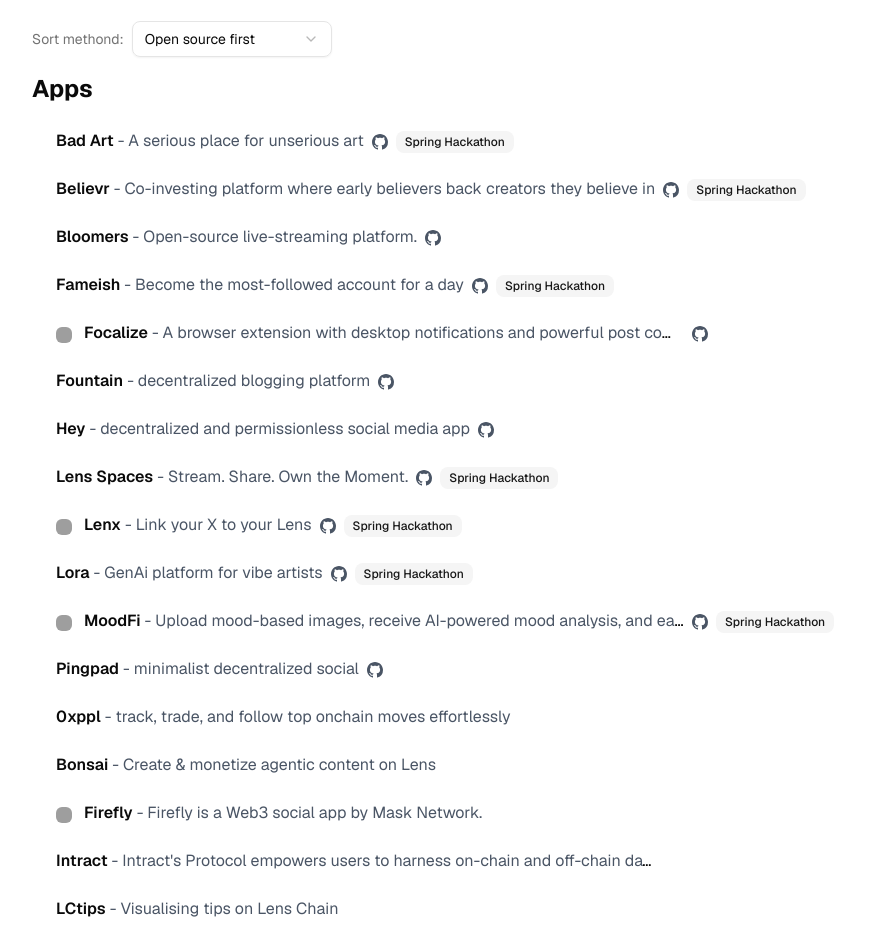
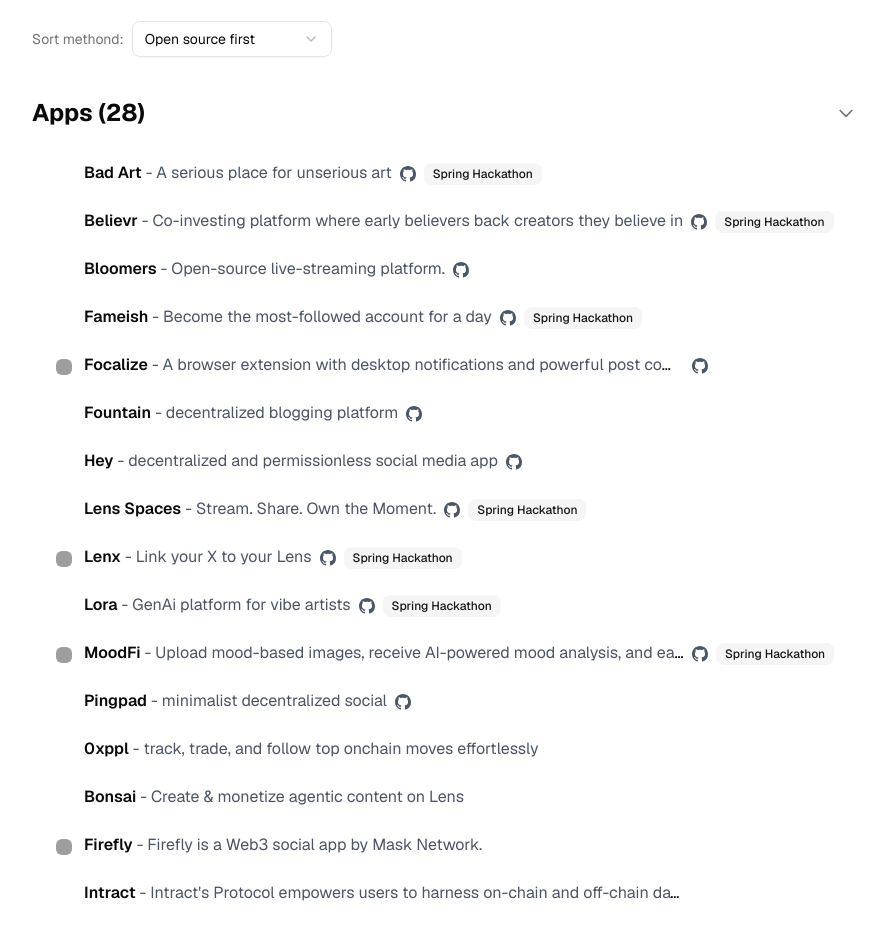
Before and after one commit to cartel-sh/awesome-lens, a Next.js app: page / in a window 1280 px wide. Shown: the part 80-1012 px from the top of the page, without its empty margins (192-1075 px from the left). Built offline with nearby package versions, Linux system fonts and the light colour scheme; grey boxes are pictures that could not be loaded.

Commit message:
update projects, add chevrons

```diff
--- a/projects-meta.json
+++ b/projects-meta.json
@@ -79,13 +79,13 @@
     },
     {
       "name": "Focalize",
-      "url": "https://get.focalize.app/",
+      "url": "https://focalize.app/",
       "description": "A browser extension with desktop notifications and powerful post composer.",
       "github": "https://github.com/FocalizeApp/focalize-extension",
-      "ogTitle": "Focalize - Extension for Lens - Chrome Web Store",
-      "ogDescription": "Social app built on Lens Chain and Lens Protocol",
-      "ogImage": "https://lh3.googleusercontent.com/pF7fQMLHsvGmPPBHLmejlH1ORCp7WnDcDDfCk4JMZnL_ZkYbzENmxSf12ZqDOQxAErZjUMMrru-b58dPntesJhSq=s128-rj-sc0x00ffffff",
-      "iconUrl": "https://ssl.gstatic.com/chrome/webstore/images/icon_48px.png",
+      "ogTitle": "Focalize - Extension for Lens",
+      "ogDescription": "Focalize is a full social app built on Lens, running in a browser extension.",
+      "ogImage": "https://focalize.app/images/focalize.png",
+      "iconUrl": "https://focalize.app/images/focalize.svg",
       "category": "Apps"
     },
     {
@@ -187,7 +187,7 @@
       "url": "https://lenscan.io",
       "description": "Community driven Lens chain explorer",
       "ogTitle": "Lenscan",
-      "ogDescription": "Lens Protocol Blockchain and Social Explorer",
+      "ogDescription": "Lens Chain Block and Social Explorer",
       "iconUrl": "https://lenscan.io/favicon.svg",
       "category": "Apps"
     },
@@ -223,7 +223,7 @@
         "Spring Hackathon"
       ],
       "ogTitle": "onlora.ai",
-      "ogDescription": "AI Generated Vibes",
+      "ogDescription": "GenAI platform for vibe artists",
       "iconUrl": "https://onlora.ai/favicon.ico",
       "category": "Apps"
     },
@@ -258,6 +258,7 @@
       "github": "https://github.com/pingpad-io/ping",
       "ogTitle": "Pingpad",
       "ogDescription": "reach your people on pingpad",
+      "ogImage": "http://localhost:3000/logo.png",
       "iconUrl": "https://pingpad.io/favicon.ico",
       "category": "Apps"
     },
@@ -279,6 +280,14 @@
       "ogDescription": "Soclly is a social aggregator platform.",
       "ogImage": "https://assets.soclly.com/marketing/og.png",
       "iconUrl": "https://assets.soclly.com/images/icons/apple-touch-icon.png",
+      "category": "Apps"
+    },
+    {
+      "name": "Vellu",
+      "url": "https://vellu.xyz",
+      "handle": "vellu",
+      "ogTitle": "vellu",
+      "iconUrl": "https://vellu.xyz/favicon.svg",
       "category": "Apps"
     },
     {
@@ -467,9 +476,9 @@
       "tags": [
         "Spring Hackathon"
       ],
-      "ogTitle": "GitHub - ubinhash/lens-prophet-lab",
-      "ogDescription": "Contribute to ubinhash/lens-prophet-lab development by creating an account on GitHub.",
-      "ogImage": "https://opengraph.githubassets.com/4c6b2aabad0b0a3a1af4cec519de69c7f460da76eb4e1cf86d12c1d1618f9658/ubinhash/lens-prophet-lab",
+      "ogTitle": "GitHub - ubinhash/lens-prophet-lab: Lens Spring Hackathon",
+      "ogDescription": "Lens Spring Hackathon . Contribute to ubinhash/lens-prophet-lab development by creating an account on GitHub.",
+      "ogImage": "https://opengraph.githubassets.com/d1912faec2e4182cbd9d1182f37fe20a4b05a8b67cfb48ce6480e90cfa9ab075/ubinhash/lens-prophet-lab",
       "iconUrl": "https://github.githubassets.com/favicons/favicon.svg",
       "category": "Other"
     },
@@ -707,7 +716,7 @@
       "url": "https://github.com/kuhaku-xyz/awesome-lens",
       "ogTitle": "GitHub - kuhaku-xyz/awesome-lens: a collection of awesome lens v3 projects",
       "ogDescription": "a collection of awesome lens v3 projects. Contribute to kuhaku-xyz/awesome-lens development by creating an account on GitHub.",
-      "ogImage": "https://opengraph.githubassets.com/2d2bb52c86d77558776d4b055ae0ad8606de621a19a194b7a1b4063ab65405c5/kuhaku-xyz/awesome-lens",
+      "ogImage": "https://opengraph.githubassets.com/1e56e8342204b033b43b250f2929395e59c712e62c89ffc07176552ef46722d3/kuhaku-xyz/awesome-lens",
       "iconUrl": "https://github.githubassets.com/favicons/favicon.svg",
       "category": "Resources"
     },
@@ -793,7 +802,7 @@
       "description": "The official SDK for the Lens Protocol",
       "ogTitle": "GitHub - lens-protocol/lens-sdk: The official SDK to interact with the Lens Protocol",
       "ogDescription": "The official SDK to interact with the Lens Protocol - lens-protocol/lens-sdk",
-      "ogImage": "https://opengraph.githubassets.com/1fc040ed0561d9f3e6e6f435a2fed02a49aad4f406f1244ae2bdc3abdaff3ca5/lens-protocol/lens-sdk",
+      "ogImage": "https://opengraph.githubassets.com/78f2d1af9810eafdfed351baffd27bde91d7ac40083b59a60f39243016300e7e/lens-protocol/lens-sdk",
       "iconUrl": "https://github.githubassets.com/favicons/favicon.svg",
       "category": "Resources"
     }
@@ -830,7 +839,7 @@
       "category": "Dashboards"
     },
     {
-      "name": "Lens Chain",
+      "name": "Lens Chain ",
       "url": "https://dune.com/lens/lens-chain",
       "description": "general dashboard",
       "ogTitle": "Lens Chain",
@@ -840,23 +849,23 @@
       "category": "Dashboards"
     },
     {
-      "name": "Lens Chain",
-      "url": "https://dune.com/lens/lens-chain",
-      "description": "general dashboard",
-      "ogTitle": "Lens Chain",
-      "ogDescription": "Dune is the all-in-one crypto data platform — query with SQL, stream data via APIs & DataShare, and publish interactive dashboards across 100+ blockchains.",
-      "ogImage": "https://core-api.dune.com/public/screenshot?url=https://dune.com/lens/lens-chain",
-      "iconUrl": "https://dune.com/assets/glyph-1024w.png",
-      "category": "Dashboards"
-    },
-    {
-      "name": "Lens Chain",
+      "name": "Lens Chain by Vicnaum",
       "url": "https://dune.com/vicnaum/lens-chain",
       "description": "dashboard by Vicnaum",
       "handleUrl": "https://hey.xyz/u/vicnaum",
       "ogTitle": "Lens Chain",
       "ogDescription": "Dune is the all-in-one crypto data platform — query with SQL, stream data via APIs & DataShare, and publish interactive dashboards across 100+ blockchains.",
       "ogImage": "https://core-api.dune.com/public/screenshot?url=https://dune.com/vicnaum/lens-chain",
+      "iconUrl": "https://dune.com/assets/glyph-1024w.png",
+      "category": "Dashboards"
+    },
+    {
+      "name": "Lens Chain General",
+      "url": "https://dune.com/lens/lens-chain",
+      "description": "general dashboard",
+      "ogTitle": "Lens Chain",
+      "ogDescription": "Dune is the all-in-one crypto data platform — query with SQL, stream data via APIs & DataShare, and publish interactive dashboards across 100+ blockchains.",
+      "ogImage": "https://core-api.dune.com/public/screenshot?url=https://dune.com/lens/lens-chain",
       "iconUrl": "https://dune.com/assets/glyph-1024w.png",
       "category": "Dashboards"
     }
@@ -962,8 +971,8 @@
       "description": "L2Beat is a platform for tracking and analyzing Layer 2 networks. It provides real-time data on transaction volumes, user activity, and other metrics, helping users stay updated on the latest developments in the Layer 2 space.",
       "ogTitle": "Lens - L2BEAT",
       "ogDescription": "Lens Network is the main social networking hub for the user base of Lens Protocol, built on a Validium using ZKsync's ZK Stack technology.",
-      "ogImage": "https://l2beat.com/scaling/projects/lens/opengraph-image-6bdw2d/lens?8f2929084dd99492",
-      "iconUrl": "https://l2beat.com/favicon.ico",
+      "ogImage": "http://localhost:3000/static/meta-images/scaling/projects/lens/opengraph-image.cae6f324.png",
+      "iconUrl": "https://l2beat.com/static/icon.c58a8403.svg",
       "category": "Infra"
     },
     {
@@ -979,7 +988,7 @@
       "name": "Lenscan",
       "url": "https://lenscan.io",
       "ogTitle": "Lenscan",
-      "ogDescription": "Lens Protocol Blockchain and Social Explorer",
+      "ogDescription": "Lens Chain Block and Social Explorer",
       "iconUrl": "https://lenscan.io/favicon.svg",
       "category": "Infra"
     },
@@ -1022,7 +1031,7 @@
       "url": "https://app.uniswap.org",
       "description": "A DEX for Lens Chain",
       "ogTitle": "Uniswap Interface",
-      "ogDescription": "Swap or provide liquidity on the Uniswap Protocol",
+      "ogDescription": "Swap crypto on Ethereum, Base, Arbitrum, Polygon, Unichain and more. The DeFi platform trusted by millions.",
       "ogImage": "https://app.uniswap.org/images/1200x630_Rich_Link_Preview_Image.png",
       "iconUrl": "https://app.uniswap.org/favicon.png",
       "category": "Infra"
@@ -1038,5 +1047,9 @@
       "iconUrl": "https://zksync.io/favicon.ico",
       "category": "Infra"
     }
-  ]
+  ],
+  "_metadata": {
+    "lastUpdated": "2025-06-02T05:48:32.254Z",
+    "generatedAt": 1748843312254
+  }
 }
--- a/projects.json
+++ b/projects.json
@@ -26,6 +26,11 @@
       "name": "Lemonade",
       "url": "https://lemonade.social/",
       "description": "platform for your shop, events and community."
+    },
+    {
+      "name": "Vellu",
+      "url": "https://vellu.xyz",
+      "handle": "vellu"
     },
     {
       "name": "Bloomers",
@@ -488,18 +493,18 @@
   ],
   "Dashboards": [
     {
-      "name": "Lens Chain",
+      "name": "Lens Chain General",
       "url": "https://dune.com/lens/lens-chain",
       "description": "general dashboard"
     },
     {
-      "name": "Lens Chain",
+      "name": "Lens Chain by Vicnaum",
       "url": "https://dune.com/vicnaum/lens-chain",
       "description": "dashboard by Vicnaum",
       "handleUrl": "https://hey.xyz/u/vicnaum"
     },
     {
-      "name": "Lens Chain",
+      "name": "Lens Chain ",
       "url": "https://dune.com/lens/lens-chain",
       "description": "general dashboard"
     },
--- a/src/app/page.tsx
+++ b/src/app/page.tsx
@@ -4,7 +4,7 @@
 import path from 'path';
 import { useState, useEffect } from 'react';
 import Header from '../components/header';
-import projectsMetaData from '../../projects-meta.json';
+import projectsMetaDataRaw from '../../projects-meta.json';
 import ProjectCard from '../components/project-card';
 import {
   Select,
@@ -20,7 +20,14 @@
   [category: string]: ProjectItem[];
 }
 
-const projects: Projects = projectsMetaData;
+// Type for the raw data with metadata
+const projectsDataRaw = projectsMetaDataRaw as any;
+const metadata = projectsDataRaw._metadata;
+
+// Extract projects excluding metadata
+const projects: Projects = Object.fromEntries(
+  Object.entries(projectsDataRaw).filter(([key]) => key !== '_metadata')
+) as Projects;
 
 type SortOrder = "alphabetical" | "openSourceFirst";
 
@@ -40,6 +47,21 @@
 export default function Home() {
   const [sortOrder, setSortOrder] = useState<SortOrder>("openSourceFirst");
   const [clientProjects, setClientProjects] = useState<Projects>(projects);
+  const [expandedCategories, setExpandedCategories] = useState<Record<string, boolean>>(() => {
+    // Initialize all categories as expanded
+    const initialState: Record<string, boolean> = {};
+    Object.keys(projects).forEach(category => {
+      initialState[category] = true;
+    });
+    return initialState;
+  });
+
+  const toggleCategory = (category: string) => {
+    setExpandedCategories(prev => ({
+      ...prev,
+      [category]: !prev[category]
+    }));
+  };
 
   return (
     <div className="flex flex-col items-center min-h-screen font-[family-name:var(--font-geist-sans)]">
@@ -64,14 +86,31 @@
             return null;
           }
 
+          const isExpanded = expandedCategories[category];
+
           return (
             <div key={category}>
-              <h2 className='font-bold text-2xl my-4'>{category}</h2>
-              <div className="flex flex-col gap-2 sm:pl-4">
-                {sortedItems.map((item) => (
-                  <ProjectCard key={`${category}-${item.name}-${item.url}`} item={item} />
-                ))}
+              <div
+                className="flex items-center justify-between cursor-pointer hover:bg-muted/30 rounded-md p-2 -ml-2 transition-colors duration-150"
+                onClick={() => toggleCategory(category)}
+              >
+                <h2 className='font-bold text-2xl my-4'>{category} ({sortedItems.length})</h2>
+                <svg
+                  className={`w-5 h-5 text-muted-foreground transition-transform duration-200 ${isExpanded ? 'rotate-90' : ''}`}
+                  fill="none"
+                  stroke="currentColor"
+                  viewBox="0 0 24 24"
+                >
+                  <path strokeLinecap="round" strokeLinejoin="round" strokeWidth={2} d="M9 5l7 7-7 7" />
+                </svg>
               </div>
+              {isExpanded && (
+                <div className="flex flex-col gap-2 sm:pl-4">
+                  {sortedItems.map((item) => (
+                    <ProjectCard key={`${category}-${item.name}-${item.url}`} item={item} />
+                  ))}
+                </div>
+              )}
             </div>
           );
         })}
@@ -80,6 +119,17 @@
         <p>
           Built with love by the Lens community. <a href="https://github.com/kuhaku-xyz/awesome-lens" target="_blank" rel="noopener noreferrer" className="underline">Contribute.</a>
         </p>
+        {metadata?.lastUpdated && (
+          <p className="mt-2 text-xs text-gray-400">
+            Last updated: {new Date(metadata.lastUpdated).toLocaleDateString('en-US', {
+              year: 'numeric',
+              month: 'long',
+              day: 'numeric',
+              hour: '2-digit',
+              minute: '2-digit'
+            })}
+          </p>
+        )}
       </footer>
     </div>
   );
--- a/src/components/project-card.tsx
+++ b/src/components/project-card.tsx
@@ -45,18 +45,18 @@
       setIsExpanded(!isExpanded)
     }}>
       <div className="flex items-center w-full">
+        <div className={`w-4 h-4 mr-3 mt-1 flex-shrink-0 flex items-center rounded-full justify-center`}>
           {item.iconUrl ? (
             <img
               src={item.iconUrl}
-            className="w-4 h-4 mr-3 mt-1 rounded-sm object-cover flex-shrink-0"
+              className="w-4 h-4 z-10 rounded-sm object-cover"
               onError={(e) => {
                 e.currentTarget.style.display = 'none';
                 console.warn(`Failed to load icon: ${item.iconUrl} for ${item.name}`);
               }}
             />
-        ) : (
-          <div className="w-4 h-4 mr-3 mt-1 rounded-full flex-shrink-0"></div>
-        )}
+          ) : null}
+        </div>
         <div className="flex-grow flex gap-2 items-baseline">
           <span className="flex-shrink min-w-0 max-w-[600px] overflow-hidden whitespace-nowrap text-ellipsis">
             <a href={item.url || item.github} target="_blank" rel="noopener noreferrer" className="font-semibold decoration-gray-400 no-underline underline-offset-4 hover:underline" onClick={(e) => e.stopPropagation()}>{item.name}</a>
--- a/src/lib/generate-readme.ts
+++ b/src/lib/generate-readme.ts
@@ -9,7 +9,11 @@
 }
 
 const projectsData: Projects = projectsDataJson as Projects;
-const projectsMetaData: Projects = projectsMetaJson as Projects;
+const projectsMetaDataRaw = projectsMetaJson as any;
+const projectsMetaData: Projects = Object.fromEntries(
+  Object.entries(projectsMetaDataRaw).filter(([key]) => key !== '_metadata')
+) as Projects;
+const metadata = projectsMetaDataRaw._metadata;
 const readmePath = path.join(process.cwd(), 'README.md');
 
 let markdownContent = '# Awesome Lens \n\n';
@@ -18,7 +22,7 @@
 to contribute, please edit the json file and open a PR on [github](https://github.com/kuhaku-xyz/awesome-lens)\n\n';
 
 for (const [category, items] of Object.entries(projectsMetaData)) {
-  markdownContent += `## ${category}\n\n`;
+  markdownContent += `## ${category} (${items.length})\n\n`;
   items.forEach((item: ProjectItem) => {
     markdownContent += `- [${item.name}](${item.url || item.github})`;
     if (item.description) {
@@ -39,6 +43,19 @@
   markdownContent += '\n';
 }
 
+// Add last updated information if available
+if (metadata?.lastUpdated) {
+  const lastUpdatedDate = new Date(metadata.lastUpdated);
+  markdownContent += `---\n\n*Last updated: ${lastUpdatedDate.toLocaleDateString('en-US', {
+    year: 'numeric',
+    month: 'long',
+    day: 'numeric',
+    hour: '2-digit',
+    minute: '2-digit',
+    timeZoneName: 'short'
+  })}*\n`;
+}
+
 fs.writeFileSync(readmePath, markdownContent.trim() + '\n');
 
 console.log('README.md generated successfully from projects.json');
```
Also changed, not shown: src/lib/generate-project-meta.ts (+10 -1 lines), 1 other file (tests, documents, lock files or other folders). Lines whose indentation alone changed are shown as unchanged.
